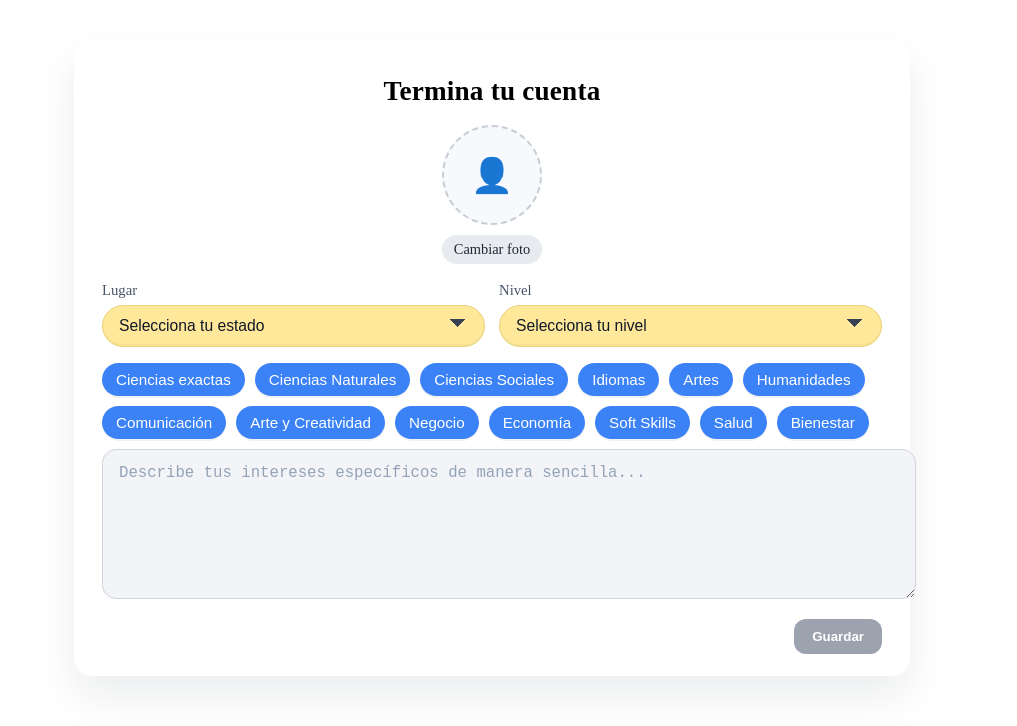
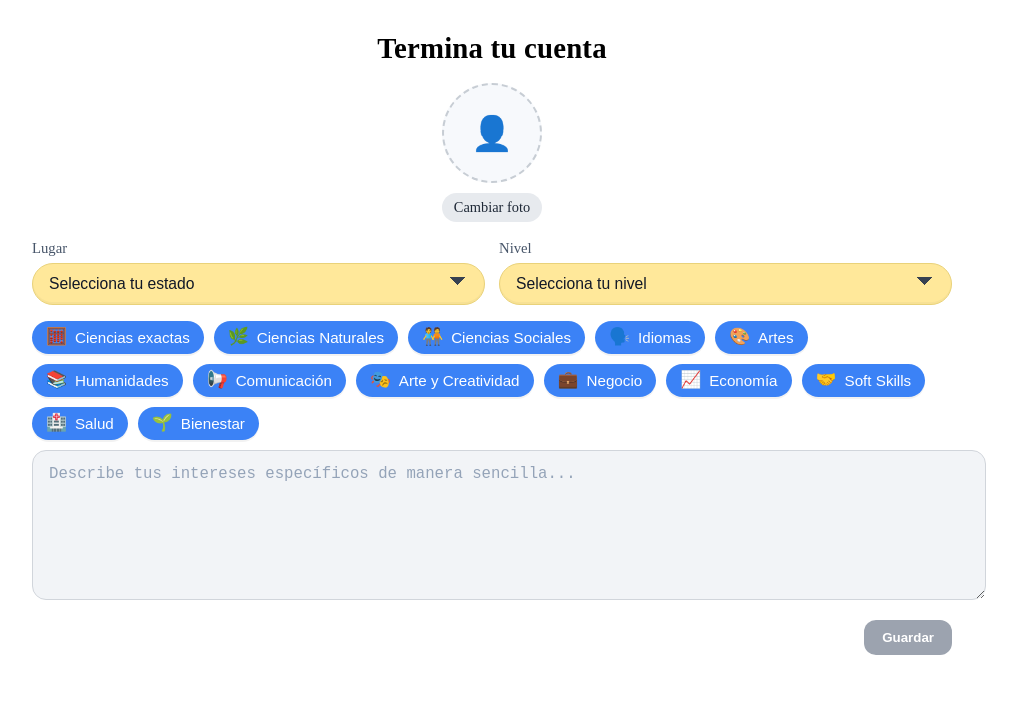
Before and after one commit to JDaniek/Agora-Frontend, an Angular app: page /complete-profile in a window 1280 px wide. Shown: the top 726 px of the page, without its empty margins (148-1165 px from the left). Built offline with nearby package versions, Linux system fonts and the light colour scheme.

Commit message:
style(complete-profile): layout sin carta; chips con iconos; comentarios para Cloudinary y guardar perfil

```diff
--- a/src/app/pages/complete-profile/complete-profile.css
+++ b/src/app/pages/complete-profile/complete-profile.css
@@ -1,17 +1,15 @@
-/* === Card === */
-.card{
-  max-width: 780px;
-  margin: 40px auto;
-  padding: 28px 28px 22px;
-  background: #fff;
-  border-radius: 18px;
-  box-shadow: 0 20px 40px rgba(16,24,40,.08);
+/* === Página sin “carta”: fondo blanco, sensación de pieza completa === */
+.page{
+  max-width: 920px;
+  margin: 32px auto 40px;
+  padding: 0 24px 18px;
+  background: #fff;         /* fondo blanco total */
 }
 
-/* === Title === */
+/* === Título === */
 .title{
   text-align:center;
-  font-size: 1.7rem;
+  font-size: 1.8rem;
   font-weight: 700;
   margin: 8px 0 18px;
   letter-spacing:.2px;
@@ -43,7 +41,7 @@
 }
 .avatar-btn:hover{ filter:brightness(.96); }
 
-/* === Filters (Lugar / Nivel) === */
+/* === Selects (Lugar / Nivel) === */
 .filters{
   display:grid;
   grid-template-columns: 1fr 1fr;
@@ -57,7 +55,6 @@
   margin-bottom:6px;
 }
 
-/* píldora amarilla + caret custom */
 .select select{
   width:100%;
   appearance:none;
@@ -95,14 +92,14 @@
   font-size:.82rem;
 }
 
-/* === Chips (azules rellenos) === */
+/* === Chips (con icono) === */
 .chips{
   display:flex; flex-wrap:wrap; gap:10px;
   margin: 16px 0 10px;
 }
 .chip{
   border:0;
-  background:#3b82f6;       /* azul base */
+  background:#3b82f6;
   color:#fff;
   padding:8px 14px;
   border-radius:9999px;
@@ -110,11 +107,17 @@
   font-size:.95rem;
   box-shadow:0 2px 0 rgba(0,0,0,.05);
   transition:filter .15s ease, transform .03s ease;
+  display:inline-flex;
+  align-items:center;
+  gap:8px;
 }
 .chip:hover{ filter:brightness(.96); }
 .chip:active{ transform: translateY(1px); }
-.chip.active{
-  background:#1d4ed8;       /* azul más intenso al seleccionar */
+.chip.active{ background:#1d4ed8; }
+
+.chip-ico{
+  font-size: 1.05rem;
+  line-height: 1;
 }
 
 /* === Textarea === */
@@ -139,7 +142,7 @@
   margin-top:16px;
 }
 .btn{
-  background:#2563eb;       /* azul botón */
+  background:#2563eb;
   color:#fff; border:none;
   padding:10px 18px;
   border-radius:12px;
--- a/src/app/pages/complete-profile/complete-profile.html
+++ b/src/app/pages/complete-profile/complete-profile.html
@@ -1,4 +1,4 @@
-<section class="card">
+<section class="page">
   <h1 class="title">Termina tu cuenta</h1>
 
   <!-- Avatar -->
@@ -39,7 +39,7 @@
     </div>
   </div>
 
-  <!-- Chips -->
+  <!-- Chips con icono -->
   <div class="chips">
     <button
       type="button"
@@ -47,8 +47,10 @@
       [class.active]="isSelected(tag)"
       *ngFor="let tag of tagsDisponibles; trackBy: trackByTag"
       (click)="toggleTag(tag)"
+      aria-pressed="{{ isSelected(tag) }}"
     >
-      {{ tag }}
+      <span class="chip-ico" aria-hidden="true">{{ iconFor(tag) }}</span>
+      <span class="chip-label">{{ tag }}</span>
     </button>
   </div>
 
--- a/src/app/pages/complete-profile/complete-profile.ts
+++ b/src/app/pages/complete-profile/complete-profile.ts
@@ -23,7 +23,7 @@ type PerfilForm = FormGroup<{
   styleUrls: ['./complete-profile.css'],
 })
 export class CompleteProfile {
-  // Catálogos (luego se mueven a un servicio)
+  // Catálogos (mover a CatalogService cuando expongan API)
   estadosMx: Opcion[] = [
     { value: 'ags', label: 'Aguascalientes' }, { value: 'bc', label: 'Baja California' },
     { value: 'bcs', label: 'Baja California Sur' }, { value: 'camp', label: 'Campeche' },
@@ -59,12 +59,34 @@ export class CompleteProfile {
     'Soft Skills', 'Salud', 'Bienestar'
   ];
 
-  // UI state (signals sencillos)
+  /** Íconos por materia (pueden reemplazar por sus SVGs) */
+  private tagIcons: Record<string, string> = {
+    'Ciencias exactas': '🧮',
+    'Ciencias Naturales': '🌿',
+    'Ciencias Sociales': '🧑‍🤝‍🧑',
+    'Idiomas': '🗣️',
+    'Artes': '🎨',
+    'Humanidades': '📚',
+    'Comunicación': '📢',
+    'Arte y Creatividad': '🎭',
+    'Negocio': '💼',
+    'Economía': '📈',
+    'Soft Skills': '🤝',
+    'Salud': '🏥',
+    'Bienestar': '🌱',
+  };
+
+  iconFor(tag: string) {
+    return this.tagIcons[tag] ?? '•';
+  }
+
+  // UI state (signals)
   selectedTags = signal<Set<string>>(new Set<string>());
   avatarPreview = signal<string | null>(null);
+  avatarUrl = signal<string | null>(null); // URL final después de subir a Cloudinary
   isSaving = signal(false);
 
-  // Form con controles NO nuleables (nonNullable en cada control)
+  // Form con controles no nuleables
   form: PerfilForm = new FormGroup<PerfilForm['controls']>({
     lugar: new FormControl<string>('', { nonNullable: true, validators: [Validators.required] }),
     nivel: new FormControl<string>('', { nonNullable: true, validators: [Validators.required] }),
@@ -76,13 +98,13 @@ export class CompleteProfile {
 
   // Payload listo para API
   payload = computed(() => {
-    const { lugar, nivel, intereses } = this.form.getRawValue(); // ya son string, no null
+    const { lugar, nivel, intereses } = this.form.getRawValue();
     return {
       lugar,
       nivel,
       intereses: intereses.trim(),
       tags: Array.from(this.selectedTags()),
-      // avatar: subir archivo/URL cuando definan backend
+      avatarUrl: this.avatarUrl(), // ← URL pública de Cloudinary (cuando se suba)
     };
   });
 
@@ -100,9 +122,25 @@ export class CompleteProfile {
     const input = ev.target as HTMLInputElement;
     const file = input.files?.[0];
     if (!file) return;
+
+    // Vista previa local (no bloquea UI)
     const reader = new FileReader();
     reader.onload = () => this.avatarPreview.set(reader.result as string);
     reader.readAsDataURL(file);
+
+    /**
+     * 🔌 TODO (equipo backend): subir a Cloudinary/"CloudBinary" aquí.
+     *  1) Hacer POST al endpoint de upload con el archivo `file`.
+     *  2) Recibir la URL pública (secure_url) y asignarla:
+     *        this.avatarUrl.set(secureUrl);
+     *  3) Manejar errores y mostrar feedback si falla la subida.
+     *
+     *  Ejemplo de integración (pseudocódigo):
+     *    this.cloudService.upload(file).subscribe({
+     *      next: url => this.avatarUrl.set(url),
+     *      error: err => console.error('Upload failed', err)
+     *    });
+     */
   }
 
   submit() {
@@ -111,6 +149,13 @@ export class CompleteProfile {
       return;
     }
     this.isSaving.set(true);
+
+    /**
+     * 🔌 TODO (equipo backend): guardar perfil aquí.
+     *   - Endpoint sugerido: POST /api/profile  (o el que definan)
+     *   - Body: this.payload()
+     *   - Si usan servicio: this.profileService.save(this.payload()).subscribe(...)
+     */
     setTimeout(() => {
       console.log('Payload listo para API:', this.payload());
       this.isSaving.set(false);
```
